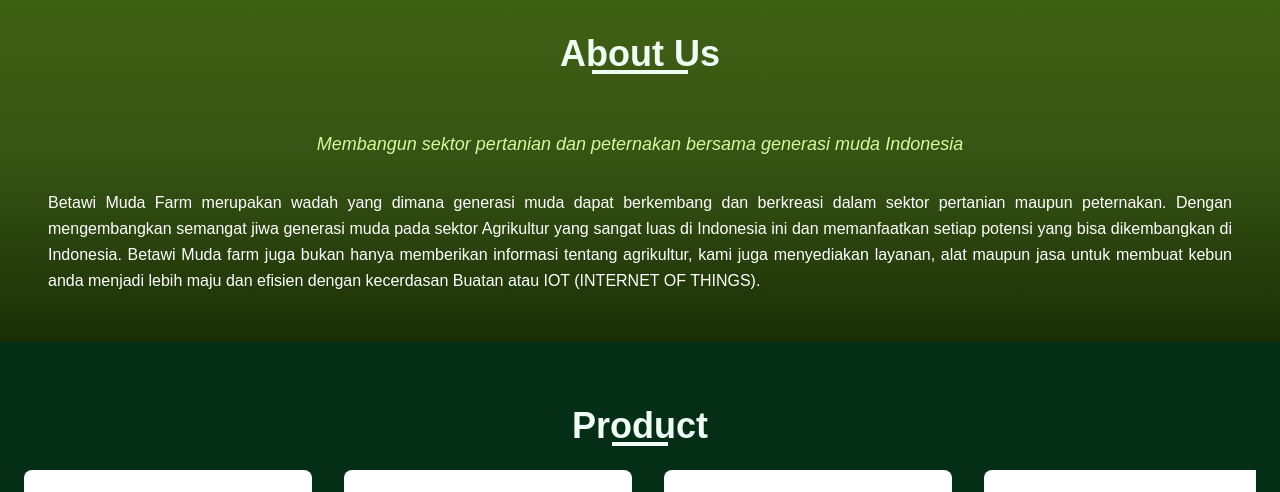
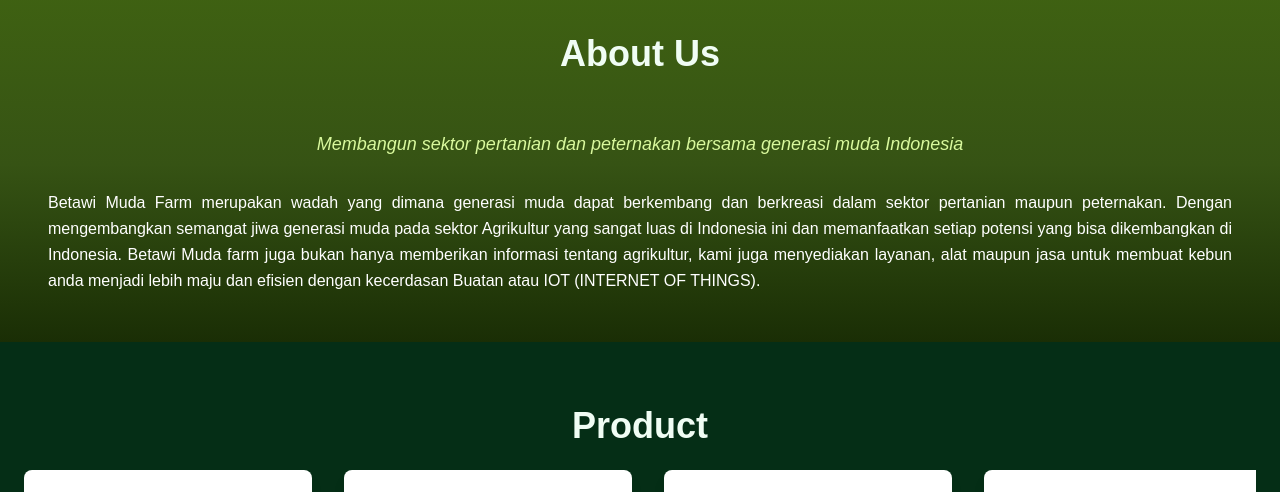
Before and after one commit to Kevin-zaki/Betawi_Muda_Farm, a website: page index.html in a window 1280 px wide. Shown: the part 808-1300 px from the top of the page. Drawn offline with nearby package versions, Linux system fonts and the light colour scheme.

Commit message:
edit page

```diff
--- a/index.html
+++ b/index.html
@@ -81,7 +81,6 @@
         <div class="layar-dalam">
           <h3 class="text-4xl text-center mb-6 text-green-50 font-semibold relative">
             About Us
-            <span class="absolute bottom-0 left-1/2 transform -translate-x-1/2 border-b-4 border-green-50 w-24 mt-8"></span>
           </h3>
 
           <p class="ringkasan italic text-lime-200 text-lg px-24 py-8 text-center">
@@ -103,7 +102,6 @@
         <div class="max-w-screen-xl mx-auto px-6">
             <h3 class="text-4xl text-center mb-6 text-green-50 font-semibold relative">
                 Product
-                <span class="absolute bottom-0 left-1/2 transform -translate-x-1/2 border-b-4  border-green-50 w-14 mt-4"></span>
             </h3>
 
             <!-- Container for horizontal scrolling -->
```
